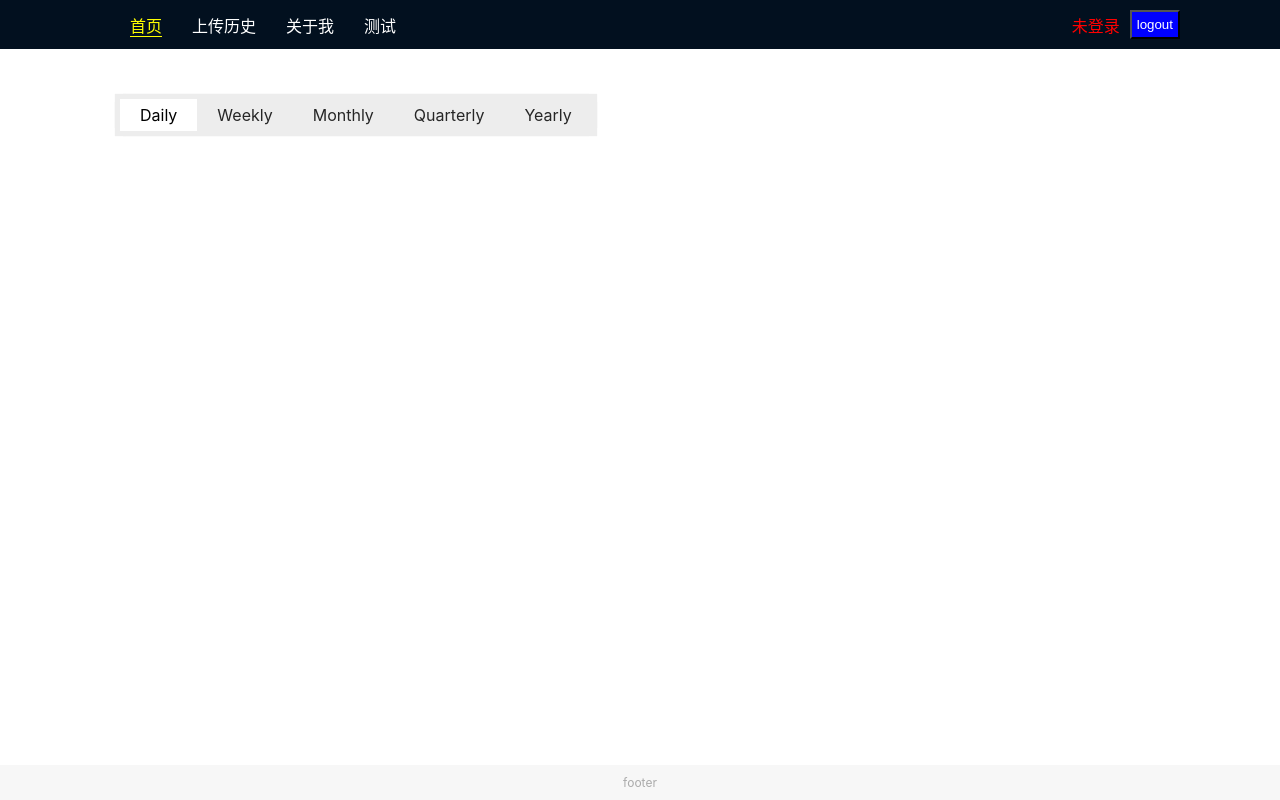
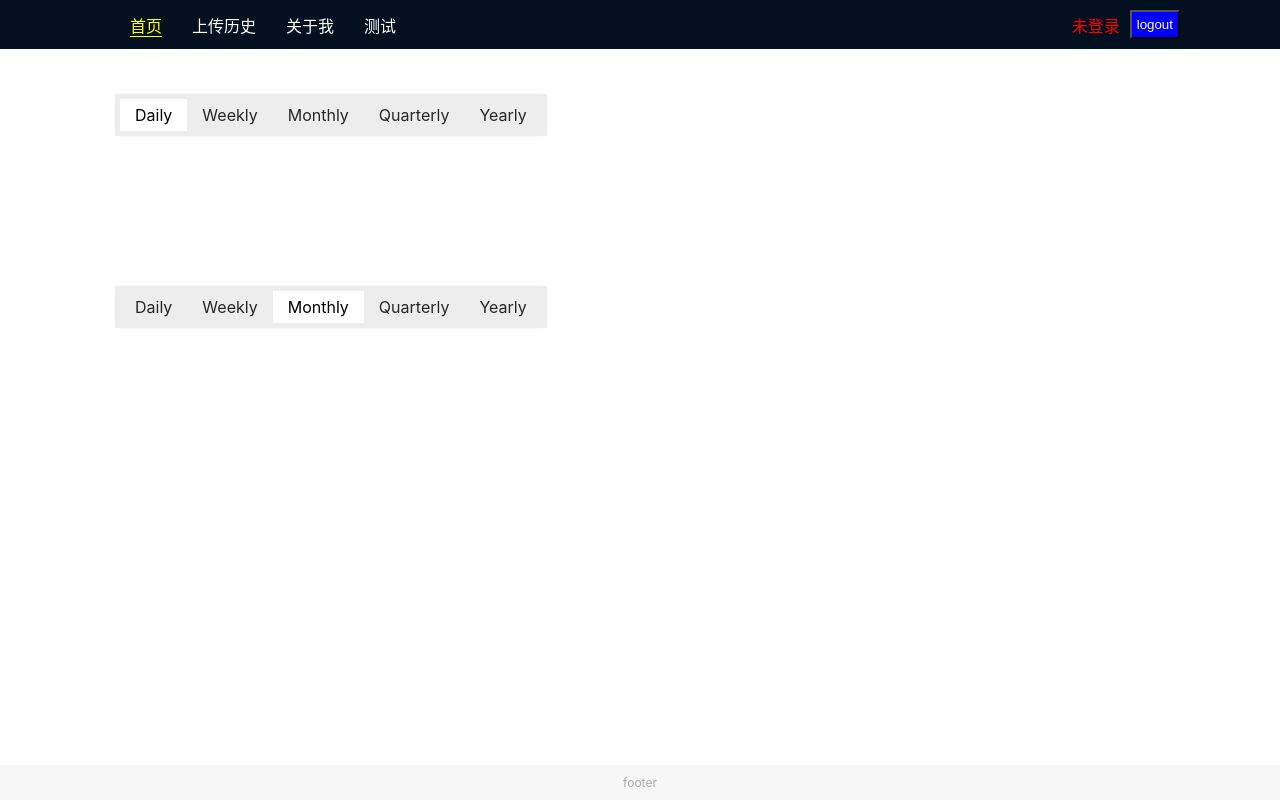
Before and after one commit to leigp555/react-ui-lib, a React app: page / in a window 1280 px wide. Built offline with nearby package versions, Linux system fonts and the light colour scheme.

Commit message:
feat: 完成分段控制所有功能

```diff
--- a/src/lib/Segmented/Segmented.tsx
+++ b/src/lib/Segmented/Segmented.tsx
@@ -1,4 +1,4 @@
-import React, { HTMLAttributes } from 'react';
+import React, { Dispatch, HTMLAttributes, SetStateAction } from 'react';
 import styled from 'styled-components';
 import Tab from '../Tabs/Tab';
 import Tabs from '../Tabs/Tabs';
@@ -6,18 +6,26 @@ import Tabs from '../Tabs/Tabs';
 interface Props extends HTMLAttributes<HTMLDivElement> {
   children?: React.ReactNode;
   options: React.ReactNode[];
+  value: React.ReactNode;
+  changeValue: Dispatch<SetStateAction<React.ReactNode>>;
 }
 const SegmentedStyled = styled.div``;
 const Segmented: React.FC<Props> = (props) => {
-  const { children, options, ...rest } = props;
+  const { children, options, value, changeValue, ...rest } = props;
   const onChange = (key: string) => {
-    console.log(key);
+    const index = parseInt(key, 10);
+    changeValue(options[index]);
   };
   return (
     <SegmentedStyled {...rest}>
-      <Tabs defaultKey="1" callback={onChange} bgc="black" segmented>
+      <Tabs
+        defaultKey={options.indexOf(value).toString()}
+        callback={onChange}
+        bgc="black"
+        segmented
+      >
         {options.map((item, index) => {
-          return <Tab tab={item} index={(index + 1).toString()} key={Math.random()} />;
+          return <Tab tab={item} index={index.toString()} key={Math.random()} />;
         })}
       </Tabs>
     </SegmentedStyled>
--- a/src/lib/Tabs/Tabs.tsx
+++ b/src/lib/Tabs/Tabs.tsx
@@ -35,14 +35,15 @@ const TabName = styled.div`
   display: flex;
   gap: 30px;
   justify-content: ${(props: TabNameProp) => props.position};
-  //border-bottom: 1px solid rgba(0, 0, 0, 0.1);
+  border-bottom: 1px solid rgba(0, 0, 0, 0.1);
   &.segmented {
     gap: 0;
+    border-bottom: none;
     background-color: #ededed;
     box-shadow: 4px 4px 1px 1px rgba(237, 237, 237, 1), -4px 4px 1px 1px rgba(237, 237, 237, 1),
       4px -4px 1px 1px rgba(237, 237, 237, 1), -4px -4px 1px 1px rgba(237, 237, 237, 1);
     > span.title {
-      padding: 6px 20px;
+      padding: 6px 15px;
     }
 
     > span.indicator {
@@ -56,6 +57,11 @@ const TabName = styled.div`
     position: relative;
     z-index: 10;
     color: #262626;
+    -moz-user-select: none; /*火狐*/
+    -webkit-user-select: none; /*webkit浏览器*/
+    -ms-user-select: none; /*IE10*/
+    -khtml-user-select: none; /*早期浏览器*/
+    user-select: none;
   }
 
   > span.indicator {
--- a/src/pages/Home.tsx
+++ b/src/pages/Home.tsx
@@ -1,4 +1,4 @@
-import React from 'react';
+import React, { useEffect, useState } from 'react';
 import styled from 'styled-components';
 import Segmented from '../lib/Segmented/Segmented';
 
@@ -11,9 +11,23 @@ const Wrap = styled.div`
 
 // 组件使用
 const Home: React.FC = () => {
+  const [value, setValue] = useState<React.ReactNode>('Daily');
+  const [value2, setValue2] = useState<React.ReactNode>('Monthly');
+  useEffect(() => {
+    console.log(value);
+  }, [value]);
   return (
     <Wrap>
-      <Segmented options={['Daily', 'Weekly', 'Monthly', 'Quarterly', 'Yearly']} />
+      <Segmented
+        options={['Daily', 'Weekly', 'Monthly', 'Quarterly', 'Yearly']}
+        value={value}
+        changeValue={setValue}
+      />
+      <Segmented
+        options={['Daily', 'Weekly', 'Monthly', 'Quarterly', 'Yearly']}
+        value={value2}
+        changeValue={setValue2}
+      />
     </Wrap>
   );
 };
```
